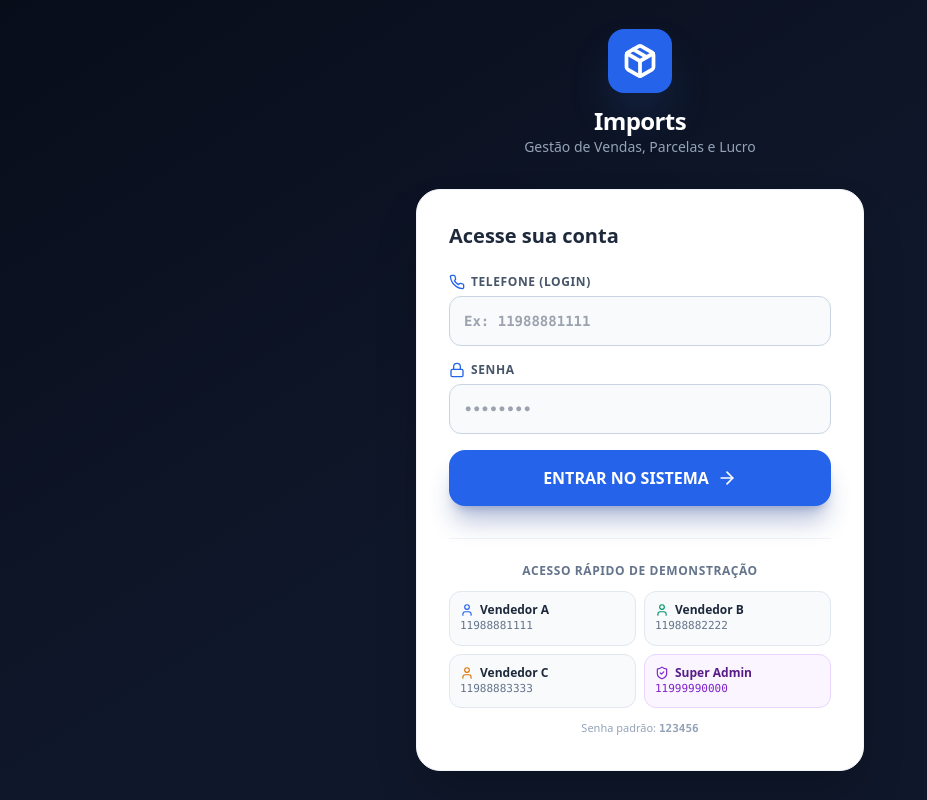
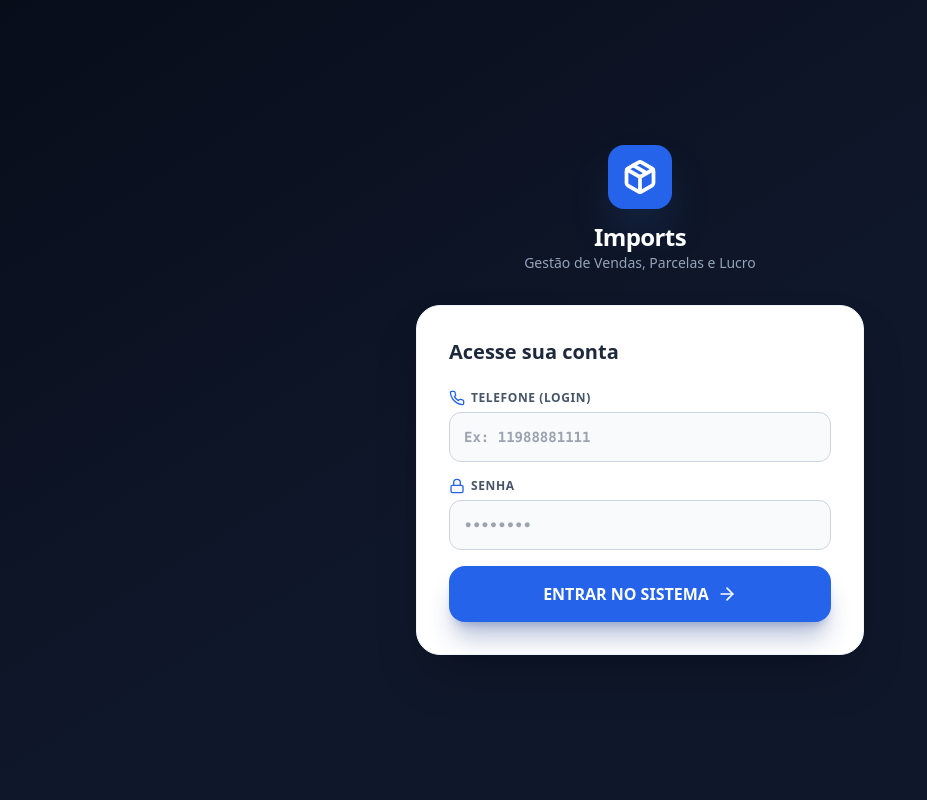
Before and after one commit to NETOLUIZ/Duoimportados, a React (Vite) app in the folder client/: page /login in a window 1280 px wide. Shown: the whole page, without its empty margins (0-927 px from the left). Built offline with nearby package versions, Linux system fonts and the light colour scheme; no server answers; the HTML template or start-up script is replaced by a standard one.

Commit message:
fix: Allow CORS for production domains and remove demo quick login buttons from LoginPage

```diff
--- a/client/src/pages/LoginPage.jsx
+++ b/client/src/pages/LoginPage.jsx
@@ -121,63 +121,6 @@ export default function LoginPage() {
               <ArrowRight className="w-5 h-5" />
             </button>
           </form>
-
-          {/* Quick Demo Accounts Selection */}
-          <div className="mt-8 pt-6 border-t border-slate-100">
-            <p className="text-xs font-bold text-slate-500 uppercase tracking-wider mb-3 text-center">
-              Acesso Rápido de Demonstração
-            </p>
-            <div className="grid grid-cols-2 gap-2">
-              <button
-                type="button"
-                onClick={() => handleQuickLogin('11988881111', '123456')}
-                className="p-2.5 min-h-[52px] bg-slate-50 hover:bg-slate-100 active:bg-slate-100 border border-slate-200 rounded-xl text-left transition-colors"
-              >
-                <div className="flex items-center gap-1.5 text-xs font-bold text-slate-800">
-                  <User className="w-3.5 h-3.5 text-brand-blue" />
-                  Vendedor A
-                </div>
-                <div className="text-[11px] text-slate-500 font-mono">11988881111</div>
-              </button>
-
-              <button
-                type="button"
-                onClick={() => handleQuickLogin('11988882222', '123456')}
-                className="p-2.5 min-h-[52px] bg-slate-50 hover:bg-slate-100 active:bg-slate-100 border border-slate-200 rounded-xl text-left transition-colors"
-              >
-                <div className="flex items-center gap-1.5 text-xs font-bold text-slate-800">
-                  <User className="w-3.5 h-3.5 text-emerald-600" />
-                  Vendedor B
-                </div>
-                <div className="text-[11px] text-slate-500 font-mono">11988882222</div>
-              </button>
-
-              <button
-                type="button"
-                onClick={() => handleQuickLogin('11988883333', '123456')}
-                className="p-2.5 min-h-[52px] bg-slate-50 hover:bg-slate-100 active:bg-slate-100 border border-slate-200 rounded-xl text-left transition-colors"
-              >
-                <div className="flex items-center gap-1.5 text-xs font-bold text-slate-800">
-                  <User className="w-3.5 h-3.5 text-amber-600" />
-                  Vendedor C
-                </div>
-                <div className="text-[11px] text-slate-500 font-mono">11988883333</div>
-              </button>
-
-              <button
-                type="button"
-                onClick={() => handleQuickLogin('11999990000', '123456')}
-                className="p-2.5 min-h-[52px] bg-purple-50 hover:bg-purple-100 active:bg-purple-100 border border-purple-200 rounded-xl text-left transition-colors"
-              >
-                <div className="flex items-center gap-1.5 text-xs font-bold text-purple-900">
-                  <ShieldCheck className="w-3.5 h-3.5 text-purple-700" />
-                  Super Admin
-                </div>
-                <div className="text-[11px] text-purple-700 font-mono">11999990000</div>
-              </button>
-            </div>
-            <p className="text-[11px] text-slate-400 text-center mt-3">Senha padrão: <span className="font-mono font-bold">123456</span></p>
-          </div>
         </div>
       </div>
     </div>
```
Also changed, not shown: 1 other file (tests, documents, lock files or other folders).
